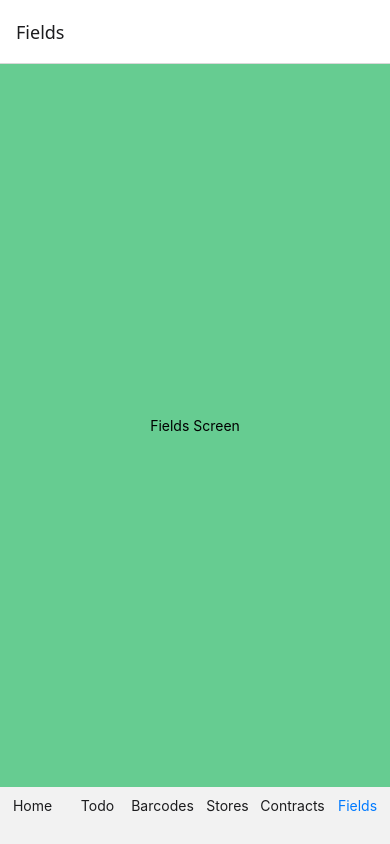
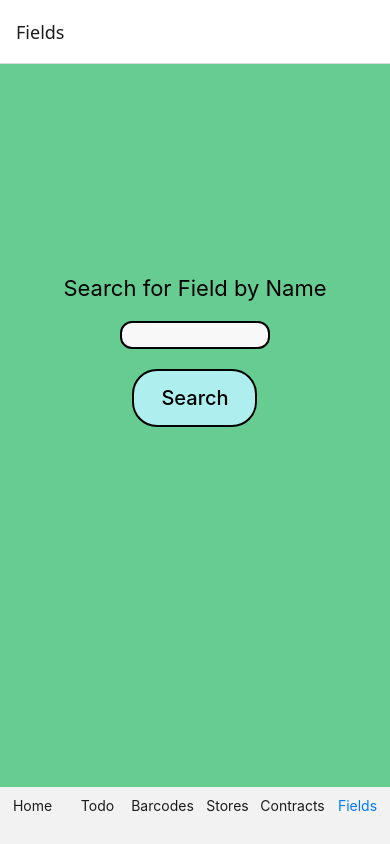
Before and after one commit to SNelson723/todos, a React Native app: screen /Fields in a window 390 px wide. Built offline with nearby package versions, Linux system fonts and the light colour scheme; no server answers.

Commit message:
Got the FieldScreen setup and can navigate to an individual field's info

```diff
--- /dev/null
+++ b/components/Fields/FieldDisplay.js
@@ -0,0 +1,31 @@
+import { Text, TouchableOpacity, View, StyleSheet } from "react-native";
+
+const FieldDisplay = ({ field, setViewingInput, setCurrentField }) => {
+  const handleGoBack = () => {
+    setCurrentField(null);
+    setViewingInput(true);
+  };
+
+  return (
+    <View style={styles.container}>
+      <TouchableOpacity onPress={handleGoBack} style={styles.goBackButton}>
+        <Text>Go Back</Text>
+      </TouchableOpacity>
+      <View></View>
+      <Text>Field Display</Text>
+    </View>
+  );
+};
+
+const styles = StyleSheet.create({
+  container: {
+    flex: 1,
+    justifyContent: "center",
+    alignItems: "center",
+    backgroundColor: "#66cc91",
+    paddingBottom: 150,
+  },
+  goBackButton: {},
+});
+
+export default FieldDisplay;
--- a/components/Fields/FieldsScreen.js
+++ b/components/Fields/FieldsScreen.js
@@ -1,12 +1,66 @@
-import { Text, View, StyleSheet } from "react-native";
-
+import React from "react";
+import { Text, View, StyleSheet, TextInput, TouchableOpacity, Alert } from "react-native";
+import { useToken } from "../../src/token";
+import {
+  setFields,
+} from "../../src/store/reducers/fieldSlice";
+import { useDispatch, useSelector } from "react-redux";
+import { getData } from "../../src/api/getData";
+import FieldDisplay from "./FieldDisplay";
 
 const FieldsScreen = () => {
+  const [text, setText] = React.useState("");
+  const [viewingInput, setViewingInput] = React.useState(true);
+  const [currentField, setCurrentField] = React.useState(null);
+  const token = useToken();
+  const fields = useSelector((state) => state.fields.fields);
+  const dispatch = useDispatch();
+
+  React.useEffect(() => {
+    const fetchFields = async () => {
+      try {
+        const fields = await getData(
+          "https://devapi.dcr-support.com/mobile/Fields",
+          token
+        );
+
+        dispatch(setFields(fields));
+      } catch (err) {
+        console.log(err);
+      }
+    };
+
+    fetchFields();
+  }, []);
+
+  const handleSearch = async () => {
+    const result = fields.filter(field => field.fieldName === text.toUpperCase());
+
+    if (!text || !result.length) {
+      Alert.alert("Error", "Please enter a valid field name");
+    } else {
+      setCurrentField(result);
+      setText('');
+      setViewingInput(false); // means we're looking at a searched field
+    }
+  };
+
   return (
     <View style={styles.container}>
-      <Text>Fields Screen</Text>
+      {viewingInput ? (
+        <View>
+          <Text style={styles.headerText}>Search for Field by Name</Text>
+          <View style={styles.inputView}>
+            <TextInput style={styles.input} value={text} onChangeText={setText} />
+            <TouchableOpacity style={styles.searchButton} onPress={handleSearch}>
+              <Text style={styles.buttonText}>Search</Text>
+            </TouchableOpacity>
+          </View>
+        </View>
+
+      ) : <FieldDisplay field={currentField} setViewingInput={setViewingInput} setCurrentField={setCurrentField} />}
     </View>
-  )
+  );
 };
 
 const styles = StyleSheet.create({
@@ -15,6 +69,37 @@ const styles = StyleSheet.create({
     justifyContent: "center",
     alignItems: "center",
     backgroundColor: "#66cc91",
+    paddingBottom: 150
+  },
+  input: {
+    width: 150,
+    backgroundColor: "#f8f8f8",
+    borderRadius: 12,
+    borderWidth: 2,
+    fontSize: 20,
+    marginTop: 20,
+    textAlign: "center",
+    backgroundColor: "#f8f8f8",
+  },
+  headerText: {
+    fontSize: 22,
+  },
+  searchButton: {
+    borderWidth: 2,
+    width: 125,
+    marginTop: 20,
+    paddingVertical: 15,
+    borderRadius: 25,
+    alignItems: "center",
+    backgroundColor: "#afeeee",
+  },
+  buttonText: {
+    textAlign: "center",
+    fontSize: 20,
+    fontWeight: "500",
+  },
+  inputView: {
+    alignItems: "center",
   },
 });
 
--- a/src/store/store.js
+++ b/src/store/store.js
@@ -3,12 +3,14 @@ import todosReducer from "./reducers/todoSlice";
 import decodeReducer from './reducers/decodeSlice';
 import storeReducer from './reducers/storeSlice';
 import contractsReducer from './reducers/contractSlice'
+import fieldReducer from './reducers/fieldSlice'
 
 export const store = configureStore({
   reducer: {
     todos: todosReducer,
     decodes: decodeReducer,
     stores: storeReducer,
-    contracts: contractsReducer
+    contracts: contractsReducer,
+    fields: fieldReducer
   },
 });
```
